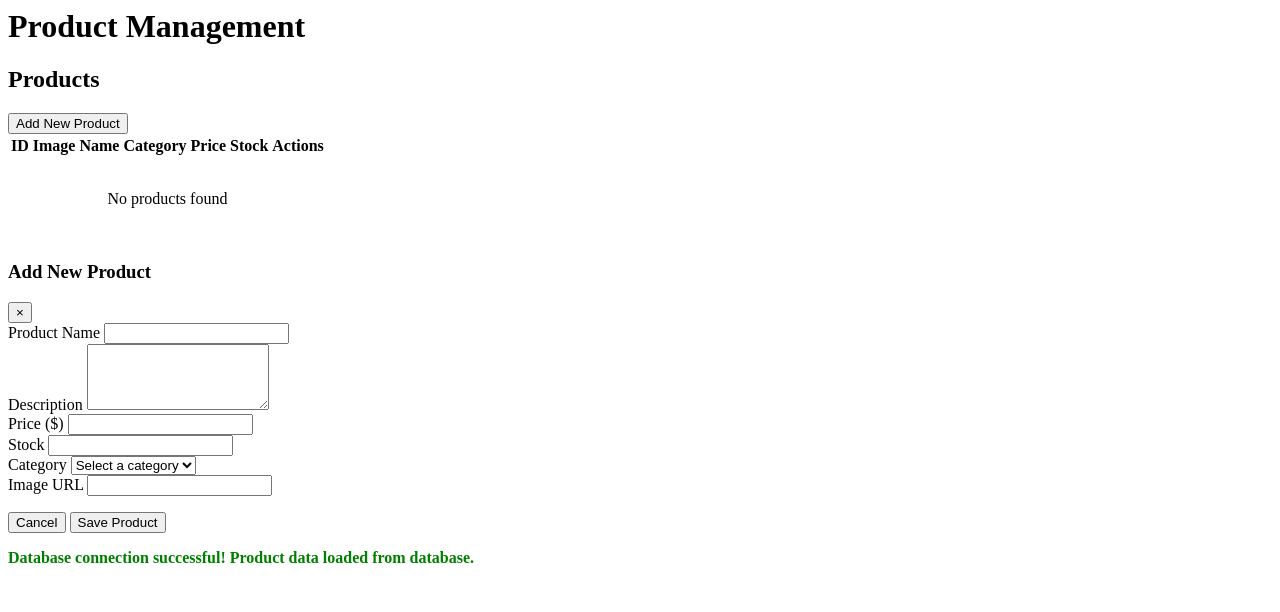
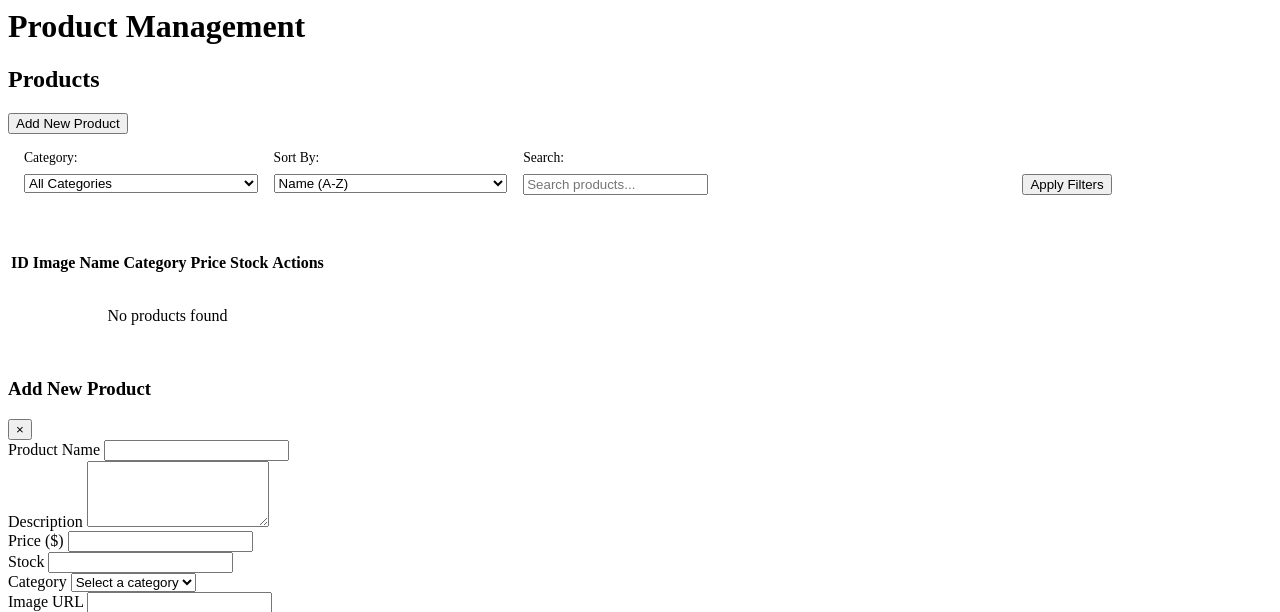
Before and after one commit to Adel2411/court-kart-store, a PHP site: page /admin/products in a window 1280 px wide. Shown: the top 612 px of the page. Run offline with PHP 8.4, Linux system fonts and the light colour scheme; data that the repository does not hold is empty.

Commit message:
Added filter functionality for the admin in the order and products tables

```diff
--- a/views/admin/products.php
+++ b/views/admin/products.php
@@ -8,6 +8,54 @@
                 <i class="fas fa-plus"></i> Add New Product
             </button>
         </div>
+    </div>
+
+    <!-- Product filtering section -->
+    <div class="admin-filters-bar">
+        <form action="/admin/products" method="get" class="product-filters-form">
+            <div class="filter-group">
+                <label for="categoryFilter">Category:</label>
+                <select name="category" id="categoryFilter" class="form-control">
+                    <option value="all" <?= ($currentCategory ?? 'all') === 'all' ? 'selected' : '' ?>>All Categories</option>
+                    <?php foreach ($categories as $cat): ?>
+                    <!-- Since we're using the category name as the ID -->
+                    <option value="<?= htmlspecialchars($cat['id']) ?>" <?= ($currentCategory ?? 'all') == $cat['id'] ? 'selected' : '' ?>>
+                        <?= htmlspecialchars($cat['name']) ?>
+                    </option>
+                    <?php endforeach; ?>
+                </select>
+            </div>
+
+            <div class="filter-group">
+                <label for="sortFilter">Sort By:</label>
+                <select name="sort" id="sortFilter" class="form-control">
+                    <option value="name_asc" <?= ($currentSort ?? 'name_asc') === 'name_asc' ? 'selected' : '' ?>>Name (A-Z)</option>
+                    <option value="name_desc" <?= ($currentSort ?? 'name_asc') === 'name_desc' ? 'selected' : '' ?>>Name (Z-A)</option>
+                    <option value="price_asc" <?= ($currentSort ?? 'name_asc') === 'price_asc' ? 'selected' : '' ?>>Price (Low-High)</option>
+                    <option value="price_desc" <?= ($currentSort ?? 'name_asc') === 'price_desc' ? 'selected' : '' ?>>Price (High-Low)</option>
+                    <option value="newest" <?= ($currentSort ?? 'name_asc') === 'newest' ? 'selected' : '' ?>>Newest First</option>
+                </select>
+            </div>
+
+            <div class="filter-group search-group">
+                <label for="searchFilter">Search:</label>
+                <div class="search-input-wrapper">
+                    <input type="text" name="search" id="searchFilter" class="form-control" placeholder="Search products..." value="<?= htmlspecialchars($currentSearch ?? '') ?>">
+                    <?php if (!empty($currentSearch)): ?>
+                    <a href="?category=<?= $currentCategory ?? 'all' ?>&sort=<?= $currentSort ?? 'name_asc' ?>" class="clear-search">
+                        <i class="fas fa-times"></i>
+                    </a>
+                    <?php endif; ?>
+                </div>
+            </div>
+
+            <div class="filter-actions">
+                <button type="submit" class="btn btn-primary">Apply Filters</button>
+                <?php if (($currentCategory ?? 'all') !== 'all' || ($currentSort ?? 'name_asc') !== 'name_asc' || !empty($currentSearch ?? '')): ?>
+                <a href="/admin/products" class="btn btn-outline">Reset</a>
+                <?php endif; ?>
+            </div>
+        </form>
     </div>
 
     <div class="admin-table-wrapper">
@@ -239,8 +287,75 @@ document.addEventListener('DOMContentLoaded', function() {
             productForm.dispatchEvent(submitEvent);
         }
     });
+
+    // Make filters apply on change
+    const autoSubmitFilters = document.querySelectorAll('#categoryFilter, #sortFilter');
+    autoSubmitFilters.forEach(filter => {
+        filter.addEventListener('change', function() {
+            this.closest('form').submit();
+        });
+    });
 });
 </script>
+
+<style>
+.admin-filters-bar {
+    background-color: var(--light);
+    border-radius: var(--radius-md);
+    padding: 1rem;
+    margin-bottom: 1.5rem;
+}
+
+.product-filters-form {
+    display: grid;
+    grid-template-columns: repeat(auto-fit, minmax(200px, 1fr));
+    gap: 1rem;
+}
+
+.filter-group {
+    display: flex;
+    flex-direction: column;
+    gap: 0.5rem;
+}
+
+.filter-group label {
+    font-size: 0.85rem;
+    color: var(--secondary);
+}
+
+.search-group {
+    grid-column: span 2;
+}
+
+.search-input-wrapper {
+    position: relative;
+}
+
+.clear-search {
+    position: absolute;
+    top: 50%;
+    right: 10px;
+    transform: translateY(-50%);
+    color: var(--gray);
+    cursor: pointer;
+}
+
+.filter-actions {
+    display: flex;
+    align-items: flex-end;
+    gap: 0.5rem;
+}
+
+@media (max-width: 992px) {
+    .product-filters-form {
+        grid-template-columns: 1fr;
+    }
+
+    .search-group {
+        grid-column: span 1;
+    }
+}
+</style>
 
 <div class="db-connection-success">
     <p style="color: green; font-weight: bold;">Database connection successful! Product data loaded from database.</p>
```
Also changed, not shown: src/Controllers/AdminController.php (+29 -4 lines), src/Models/Category.php (+38 -0 lines), src/Models/Order.php (+37 -0 lines), src/Models/Product.php (+53 -0 lines), views/admin/orders.php (+16 -6 lines), public/assets/js/pages/admin_products.js.
